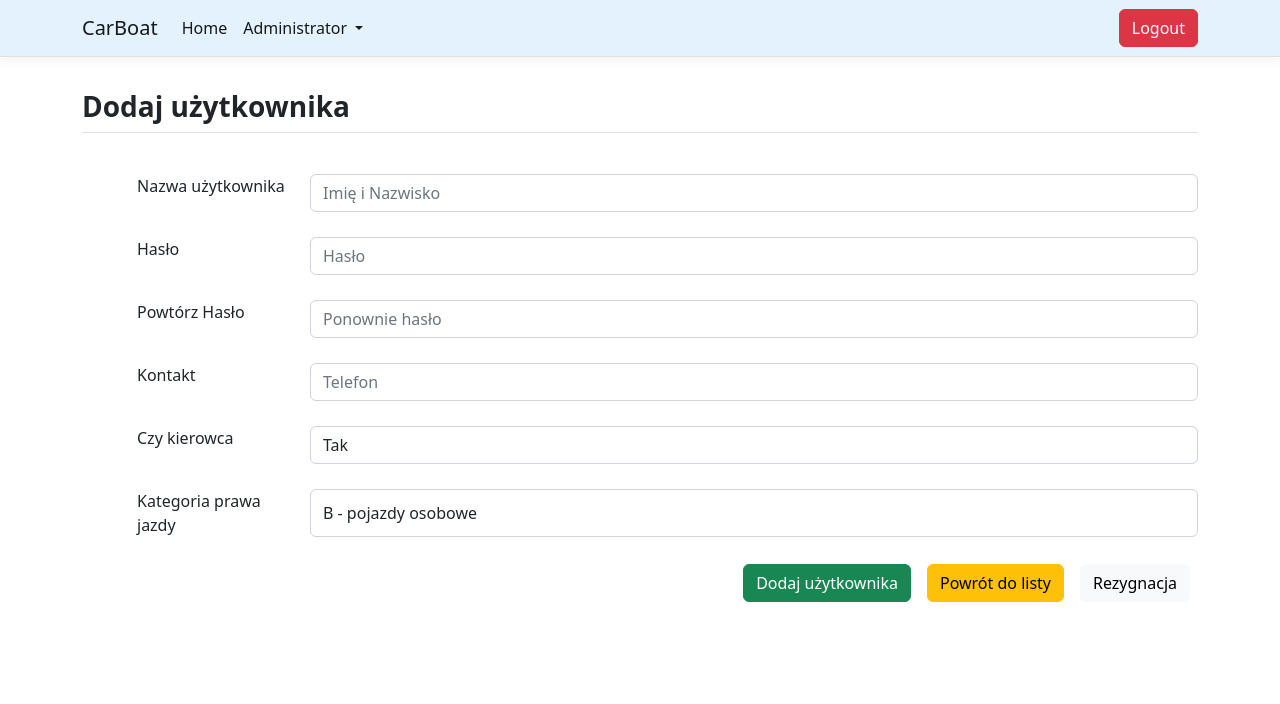
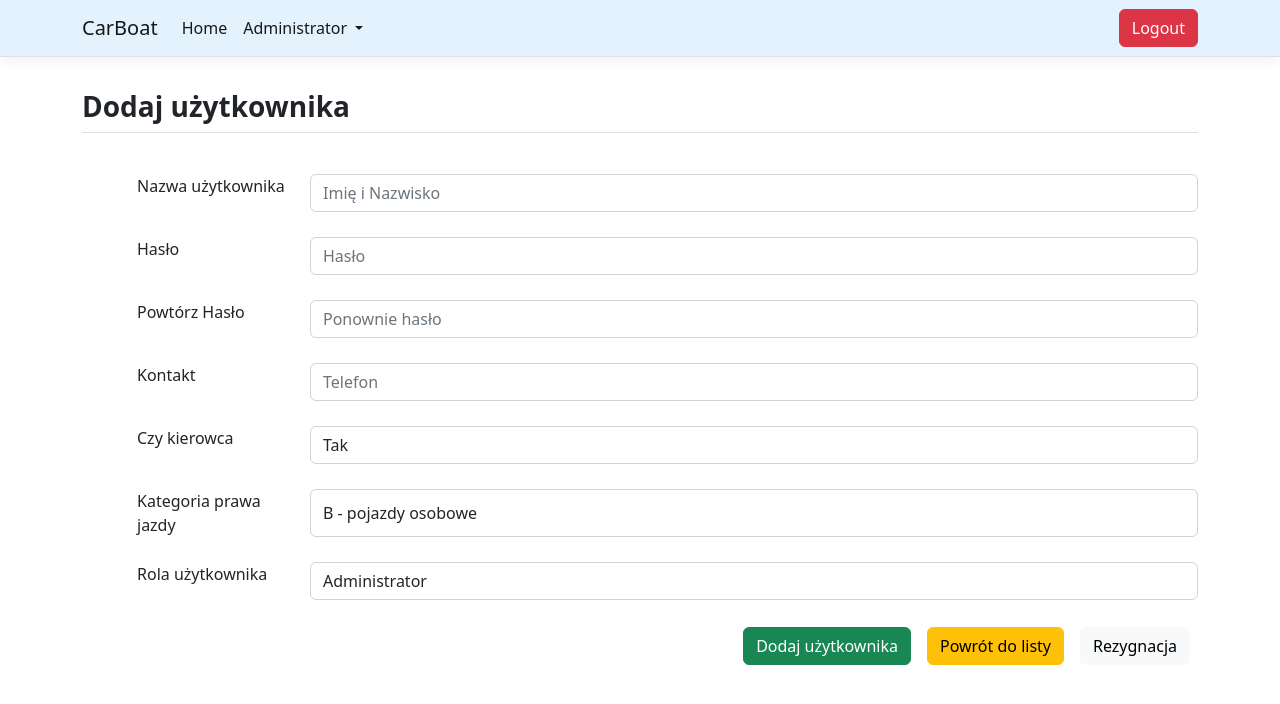
Before and after one commit to Kykaneek/Buczek_Gomolka_Projekt_Bazy_Danych, an Angular app in the folder Bazydanych/ClientApp/: page /adduser in a window 1280 px wide. Shown: the top 704 px of the page. Built offline with nearby package versions, Linux system fonts and the light colour scheme; sample sign-in values are in the browser's storage.

Commit message:
AddUserView poprawka

```diff
--- a/Bazydanych/ClientApp/src/app/addusers/addusers.component.html
+++ b/Bazydanych/ClientApp/src/app/addusers/addusers.component.html
@@ -25,6 +25,17 @@
         <option>C - pojazdy ciężarowe</option>
       </select>
     </div>
+
+    <div class="row">
+      <label class="col-2">Rola użytkownika</label>
+      <select class="col form-control">
+        <option>Administrator</option>
+        <option>Użytkownik planujący</option>
+        <option>Kierowca</option>
+      </select>
+    </div>
+
+
   </div>
 
 
@@ -33,8 +44,8 @@
 
 <div class="d-flex justify-content-end m-t-2 ">
   <div class="buttondiv">
-    <button class="btn btn-success m-2 col" [routerLink]="['/adduser']">Dodaj użytkownika</button>
-    <button class="btn btn-warning m-2 col" [routerLink]="['/adduser']">Powrót do listy</button>
-    <button class="btn btn-light m-2 col" [routerLink]="['/adduser']">Rezygnacja</button>
+    <button class="btn btn-success m-2 col" >Dodaj użytkownika</button>
+    <button class="btn btn-warning m-2 col" [routerLink]="['/users']">Powrót do listy</button>
+    <button class="btn btn-light m-2 col" [routerLink]="['/users']">Rezygnacja</button>
   </div>
 </div>
```
